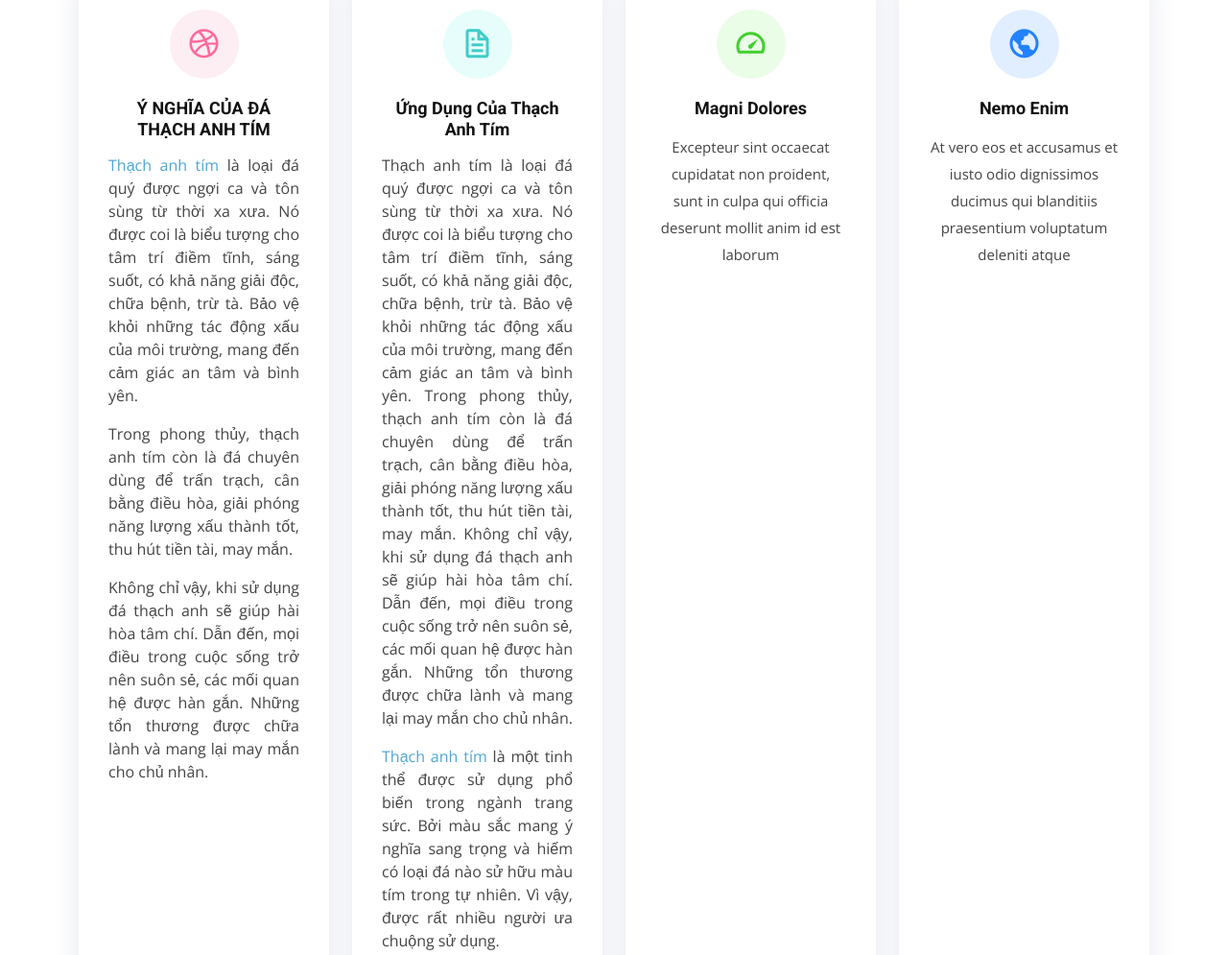
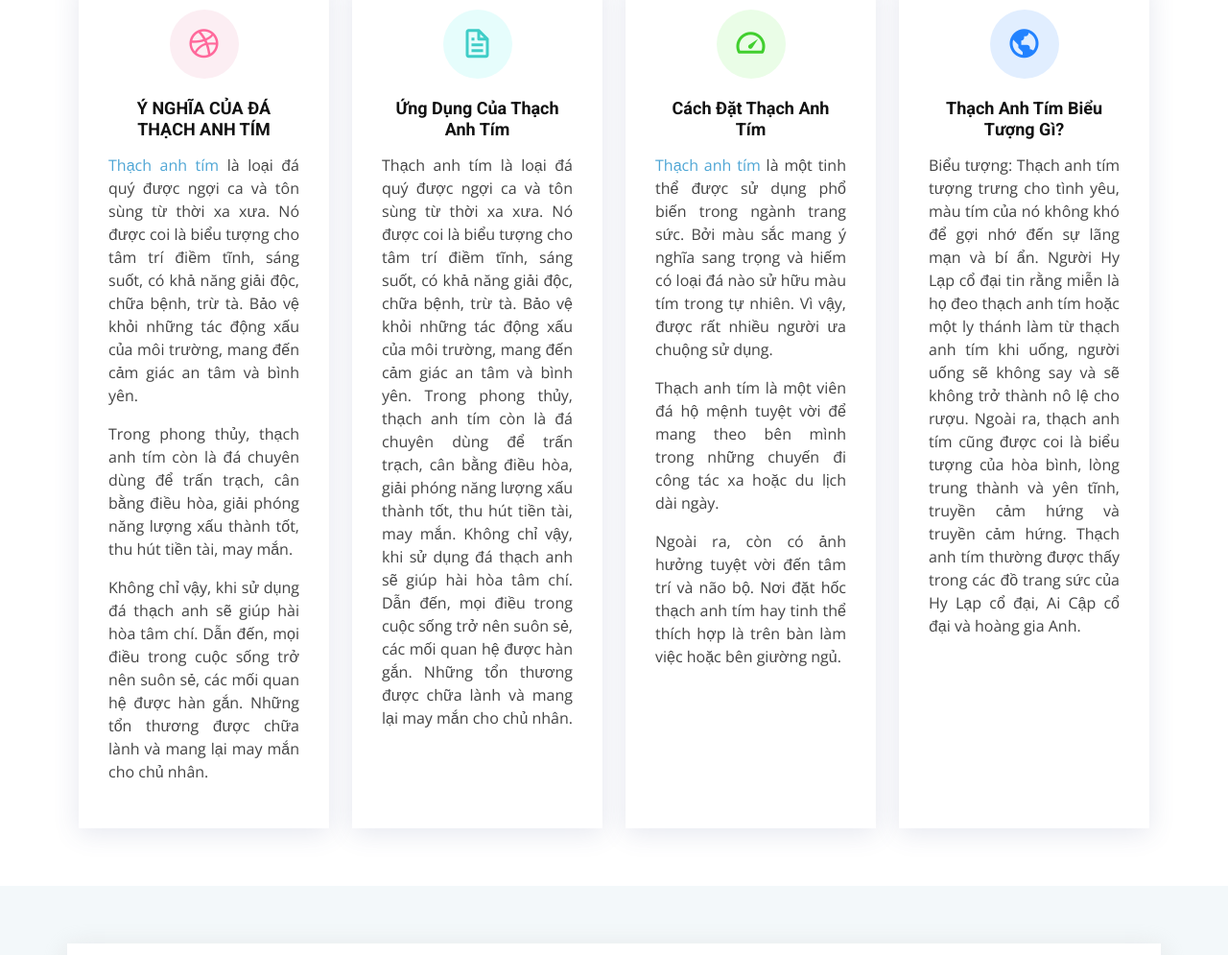
Before and after one commit to hophachamber99/thachanhtim, a plain HTML site: page index.html in a window 1280 px wide. Shown: the part 881-1876 px from the top of the page at 96% size. Drawn offline with nearby package versions, Linux system fonts and the light colour scheme.

Commit message:
Update index.html

```diff
--- a/index.html
+++ b/index.html
@@ -159,25 +159,24 @@
               <div class="icon"><i class="bx bx-file"></i></div>
               <h4 class="title"><a href="">Ứng Dụng Của Thạch Anh Tím</a></h4>
               <p class="description"><p style="text-align: justify;">Thạch anh t&iacute;m l&agrave; loại đ&aacute; qu&yacute; được ngợi ca v&agrave; t&ocirc;n s&ugrave;ng từ thời xa xưa. N&oacute; được coi l&agrave; biểu tượng cho t&acirc;m tr&iacute; điềm tĩnh, s&aacute;ng suốt, c&oacute; khả năng giải độc, chữa bệnh, trừ t&agrave;. Bảo vệ khỏi những t&aacute;c động xấu của m&ocirc;i trường, mang đến cảm gi&aacute;c an t&acirc;m v&agrave; b&igrave;nh y&ecirc;n. Trong phong thủy, thạch anh t&iacute;m c&ograve;n l&agrave; đ&aacute; chuy&ecirc;n d&ugrave;ng để trấn trạch, c&acirc;n bằng điều h&ograve;a, giải ph&oacute;ng năng lượng xấu th&agrave;nh tốt, thu h&uacute;t tiền t&agrave;i, may mắn. Kh&ocirc;ng chỉ vậy, khi sử dụng đ&aacute; thạch anh sẽ gi&uacute;p h&agrave;i h&ograve;a t&acirc;m ch&iacute;. Dẫn đến, mọi điều trong cuộc sống trở n&ecirc;n su&ocirc;n sẻ, c&aacute;c mối quan hệ được h&agrave;n gắn. Những tổn thương được chữa l&agrave;nh v&agrave; mang lại may mắn cho chủ nh&acirc;n.</p>
-<p style="text-align: justify;"><a href="https://kimcuongdaquy.info/kien-thuc/da-thach-anh-tim-amethyst-phong-thuy/">Thạch anh t&iacute;m</a> l&agrave; một tinh thể được sử dụng phổ biến trong ng&agrave;nh trang sức. Bởi m&agrave;u sắc mang &yacute; nghĩa sang trọng v&agrave; hiếm c&oacute; loại đ&aacute; n&agrave;o sử hữu m&agrave;u t&iacute;m trong tự nhi&ecirc;n. V&igrave; vậy, được rất nhiều người ưa chuộng sử dụng.</p>
-<p style="text-align: justify;">Thạch anh t&iacute;m l&agrave; một vi&ecirc;n đ&aacute; hộ mệnh tuyệt vời để mang theo b&ecirc;n m&igrave;nh trong những chuyến đi c&ocirc;ng t&aacute;c xa hoặc du lịch d&agrave;i ng&agrave;y.</p>
-<p style="text-align: justify;">Ngo&agrave;i ra, c&ograve;n c&oacute; ảnh hưởng tuyệt vời đến t&acirc;m tr&iacute; v&agrave; n&atilde;o bộ. Nơi đặt hốc thạch anh t&iacute;m hay tinh thể th&iacute;ch hợp l&agrave; tr&ecirc;n b&agrave;n l&agrave;m việc hoặc b&ecirc;n giường ngủ.</p>
             </div>
           </div>
 
           <div class="col-md-6 col-lg-3 d-flex align-items-stretch" data-aos="fade-up" data-aos-delay="200">
             <div class="icon-box icon-box-green">
               <div class="icon"><i class="bx bx-tachometer"></i></div>
-              <h4 class="title"><a href="">Magni Dolores</a></h4>
-              <p class="description">Excepteur sint occaecat cupidatat non proident, sunt in culpa qui officia deserunt mollit anim id est laborum</p>
+              <h4 class="title"><a href="">Cách Đặt Thạch Anh Tím</a></h4>
+              <p class="description"><p style="text-align: justify;"><a href="https://kimcuongdaquy.info/kien-thuc/da-thach-anh-tim-amethyst-phong-thuy/">Thạch anh t&iacute;m</a> l&agrave; một tinh thể được sử dụng phổ biến trong ng&agrave;nh trang sức. Bởi m&agrave;u sắc mang &yacute; nghĩa sang trọng v&agrave; hiếm c&oacute; loại đ&aacute; n&agrave;o sử hữu m&agrave;u t&iacute;m trong tự nhi&ecirc;n. V&igrave; vậy, được rất nhiều người ưa chuộng sử dụng.</p>
+<p style="text-align: justify;">Thạch anh t&iacute;m l&agrave; một vi&ecirc;n đ&aacute; hộ mệnh tuyệt vời để mang theo b&ecirc;n m&igrave;nh trong những chuyến đi c&ocirc;ng t&aacute;c xa hoặc du lịch d&agrave;i ng&agrave;y.</p>
+<p style="text-align: justify;">Ngo&agrave;i ra, c&ograve;n c&oacute; ảnh hưởng tuyệt vời đến t&acirc;m tr&iacute; v&agrave; n&atilde;o bộ. Nơi đặt hốc thạch anh t&iacute;m hay tinh thể th&iacute;ch hợp l&agrave; tr&ecirc;n b&agrave;n l&agrave;m việc hoặc b&ecirc;n giường ngủ.</p></p>
             </div>
           </div>
 
           <div class="col-md-6 col-lg-3 d-flex align-items-stretch" data-aos="fade-up" data-aos-delay="200">
             <div class="icon-box icon-box-blue">
               <div class="icon"><i class="bx bx-world"></i></div>
-              <h4 class="title"><a href="">Nemo Enim</a></h4>
-              <p class="description">At vero eos et accusamus et iusto odio dignissimos ducimus qui blanditiis praesentium voluptatum deleniti atque</p>
+              <h4 class="title"><a href="">Thạch Anh Tím Biểu Tượng Gì?</a></h4>
+              <p class="description"><p style="text-align: justify;">Biểu tượng: Thạch anh t&iacute;m tượng trưng cho t&igrave;nh y&ecirc;u, m&agrave;u t&iacute;m của n&oacute; kh&ocirc;ng kh&oacute; để gợi nhớ đến sự l&atilde;ng mạn v&agrave; b&iacute; ẩn. Người Hy Lạp cổ đại tin rằng miễn l&agrave; họ đeo thạch anh t&iacute;m hoặc một ly th&aacute;nh l&agrave;m từ thạch anh t&iacute;m khi uống, người uống sẽ kh&ocirc;ng say v&agrave; sẽ kh&ocirc;ng trở th&agrave;nh n&ocirc; lệ cho rượu. Ngo&agrave;i ra, thạch anh t&iacute;m cũng được coi l&agrave; biểu tượng của h&ograve;a b&igrave;nh, l&ograve;ng trung th&agrave;nh v&agrave; y&ecirc;n tĩnh, truyền cảm hứng v&agrave; truyền cảm hứng. Thạch anh t&iacute;m thường được thấy trong c&aacute;c đồ trang sức của Hy Lạp cổ đại, Ai Cập cổ đại v&agrave; ho&agrave;ng gia Anh.</p>
             </div>
           </div>
 
```
